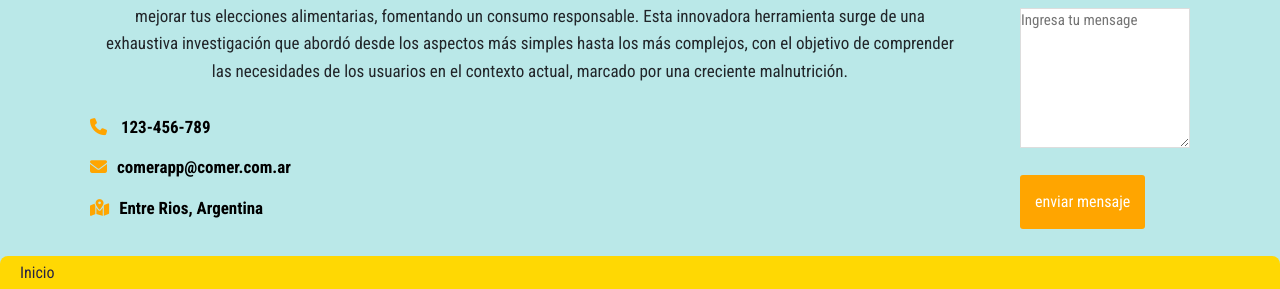
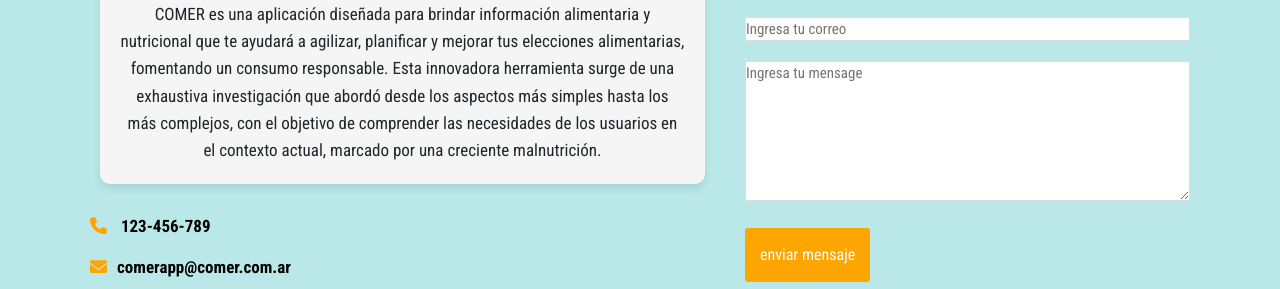
Before and after one commit to DiegAlbe/Comer-Web, a website: page pages/contactos.html in a window 1280 px wide. Shown: the part 434-723 px from the top of the page. Drawn offline with nearby package versions, Linux system fonts and the light colour scheme.

Commit message:
detalles form

```diff
--- a/pages/contactos.html
+++ b/pages/contactos.html
@@ -40,7 +40,7 @@
         <div class="containerforms">
             <div class="infoform">
                 <h2 class="titulosecundario">Contactanos</h2>
-                <p class="texthome">COMER es una aplicación diseñada para brindar información alimentaria y nutricional
+                <p class="texthome container">COMER es una aplicación diseñada para brindar información alimentaria y nutricional
                     que te ayudará a agilizar, planificar y mejorar tus elecciones alimentarias, fomentando un consumo
                     responsable. Esta innovadora herramienta surge de una exhaustiva investigación que abordó desde los
                     aspectos más simples hasta los más complejos, con el objetivo de comprender las necesidades de los
--- a/scss/pages/_main-contactos.scss
+++ b/scss/pages/_main-contactos.scss
@@ -10,6 +10,7 @@
     grid-template-columns: repeat(2, 1fr);
     grid-gap: 50px;
     margin-top: 90px;
+    align-items: center;
     animation: fadeIn 1s ease-in-out;
 
     @keyframes fadeIn { from { opacity: 0; } to { opacity: 5;}}
```
Also changed, not shown: pages/servicios.html (+1 -1 lines), css/estilo.css, 1 other file.
